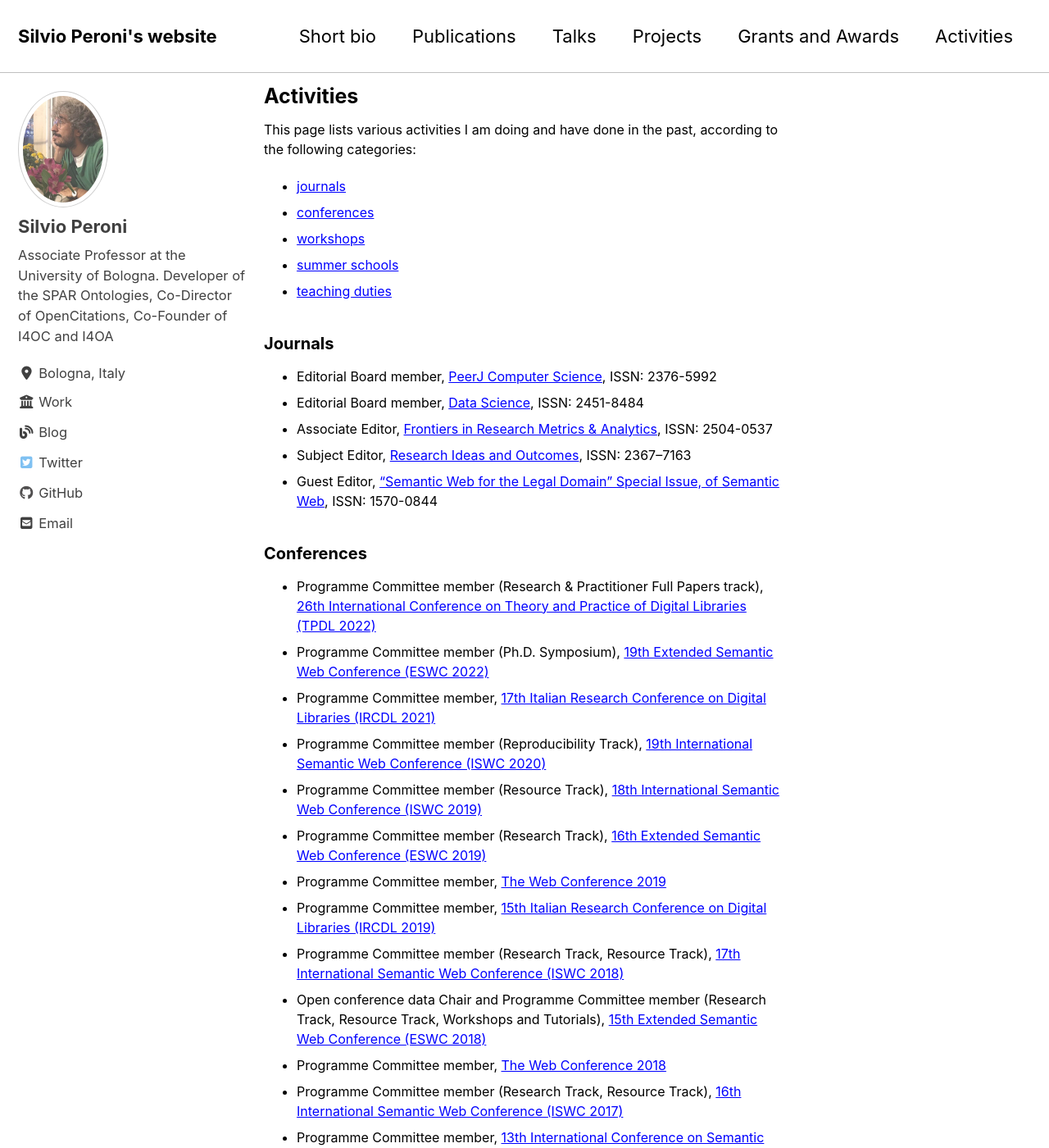
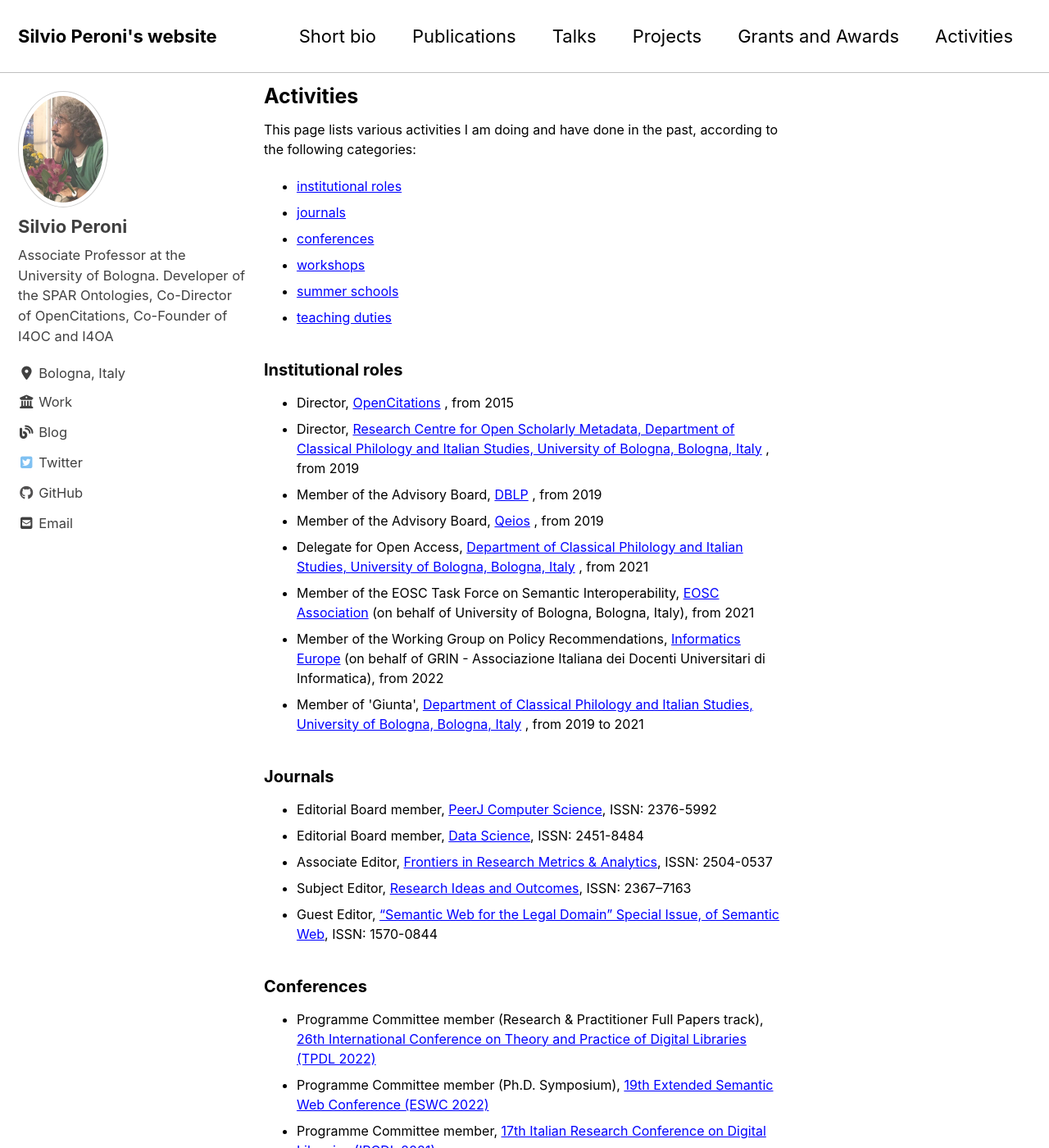
Before and after one commit to essepuntato/essepuntato.github.io, a Jekyll site: the page built from _pages/activities.md, in a window 1280 px wide and 1400 px high. Shown: the whole window at 82% size. Built offline with Jekyll 4.4.1, drawn with Linux system fonts in a browser that asks for light colours; cached includes are drawn as plain includes; nearby versions of some CDN libraries.

Commit message:
institutional

```diff
--- /dev/null
+++ b/_data/activities/institutional.yml
@@ -0,0 +1,35 @@
+- role: "Director"
+  institution: "OpenCitations"
+  website: "https://opencitations.net"
+  start: "2015"
+- role: "Director"
+  institution: "Research Centre for Open Scholarly Metadata, Department of Classical Philology and Italian Studies, University of Bologna, Bologna, Italy"
+  website: "https://openscholarlymetadata.org"
+  start: "2019"
+- role: "Member of the Advisory Board"
+  institution: "DBLP"
+  website: "https://dblp.org"
+  start: "2019"
+- role: "Member of the Advisory Board"
+  institution: "Qeios"
+  website: "https://qeios.com"
+  start: "2019"
+- role: "Delegate for Open Access"
+  institution: "Department of Classical Philology and Italian Studies, University of Bologna, Bologna, Italy"
+  website: "https://ficlit.unibo.it"
+  start: "2021"
+- role: "Member of the EOSC Task Force on Semantic Interoperability"
+  institution: "EOSC Association"
+  behalfof: "University of Bologna, Bologna, Italy"
+  website: "https://www.eosc.eu/advisory-groups/semantic-interoperability"
+  start: "2021"
+- role: "Member of the Working Group on Policy Recommendations"
+  institution: "Informatics Europe"
+  behalfof: "GRIN - Associazione Italiana dei Docenti Universitari di Informatica"
+  website: "https://www.informatics-europe.org/policy/policy-recommendations.html"
+  start: "2022"
+- role: "Member of 'Giunta'"
+  institution: "Department of Classical Philology and Italian Studies, University of Bologna, Bologna, Italy"
+  website: "https://ficlit.unibo.it"
+  start: "2019"
+  end: "2021"
--- a/_pages/activities.md
+++ b/_pages/activities.md
@@ -7,11 +7,21 @@ title: Activities
 
 This page lists various activities I am doing and have done in the past, according to the following categories:
 
+* [institutional roles](#institutional-roles)
 * [journals](#journals)
 * [conferences](#conferences)
 * [workshops](#workshops)
 * [summer schools](#summer-schools)
 * [teaching duties](#teaching-duties)
+
+## Institutional roles
+<ul>
+{% for item in site.data.activities.institutional %}
+    <li>
+        {{item.role}}, <a href="{{item.website}}">{{item.institution}}</a> {% if item.behalfof %}(on behalf of {{item.behalfof}}){% endif %}, from {{item.start}} {% if item.end %} to {{item.end}}{% endif %}
+    </li>
+{% endfor %}
+</ul>
 
 ## Journals
 <ul>
```
